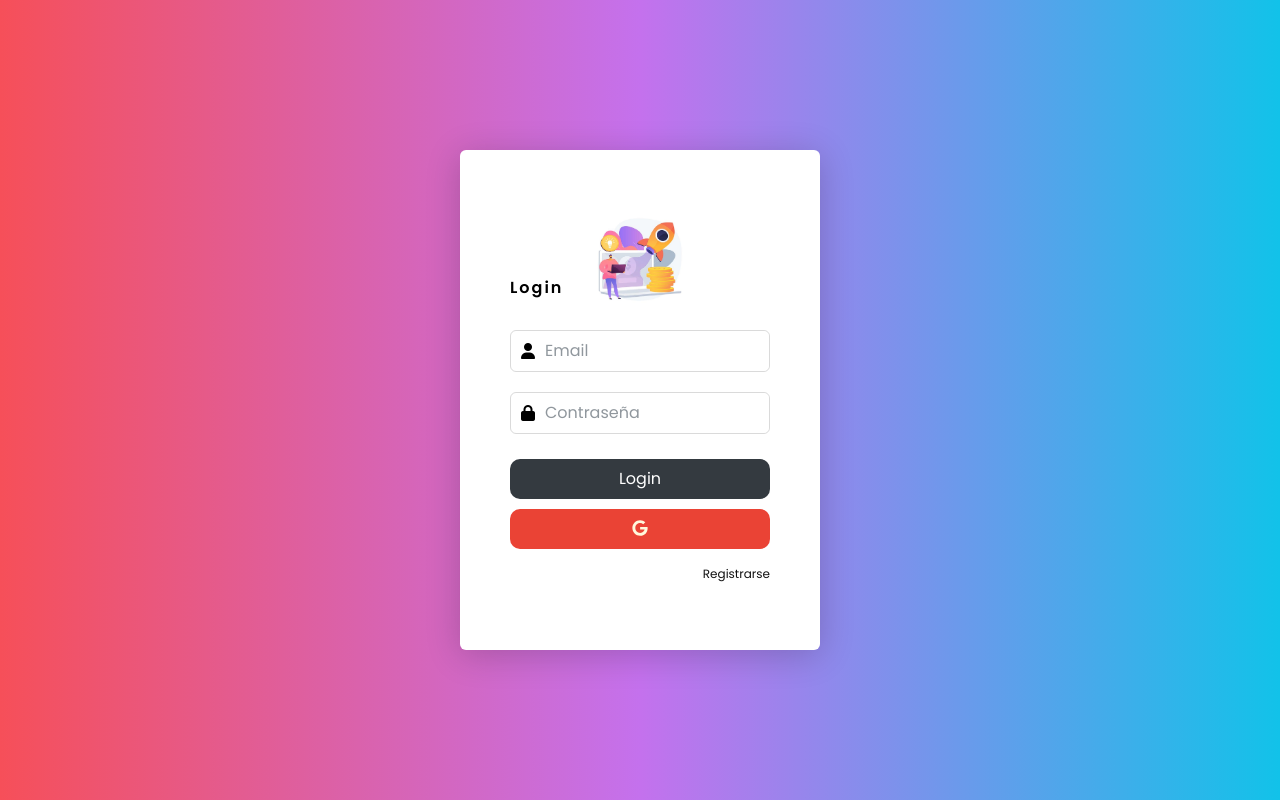
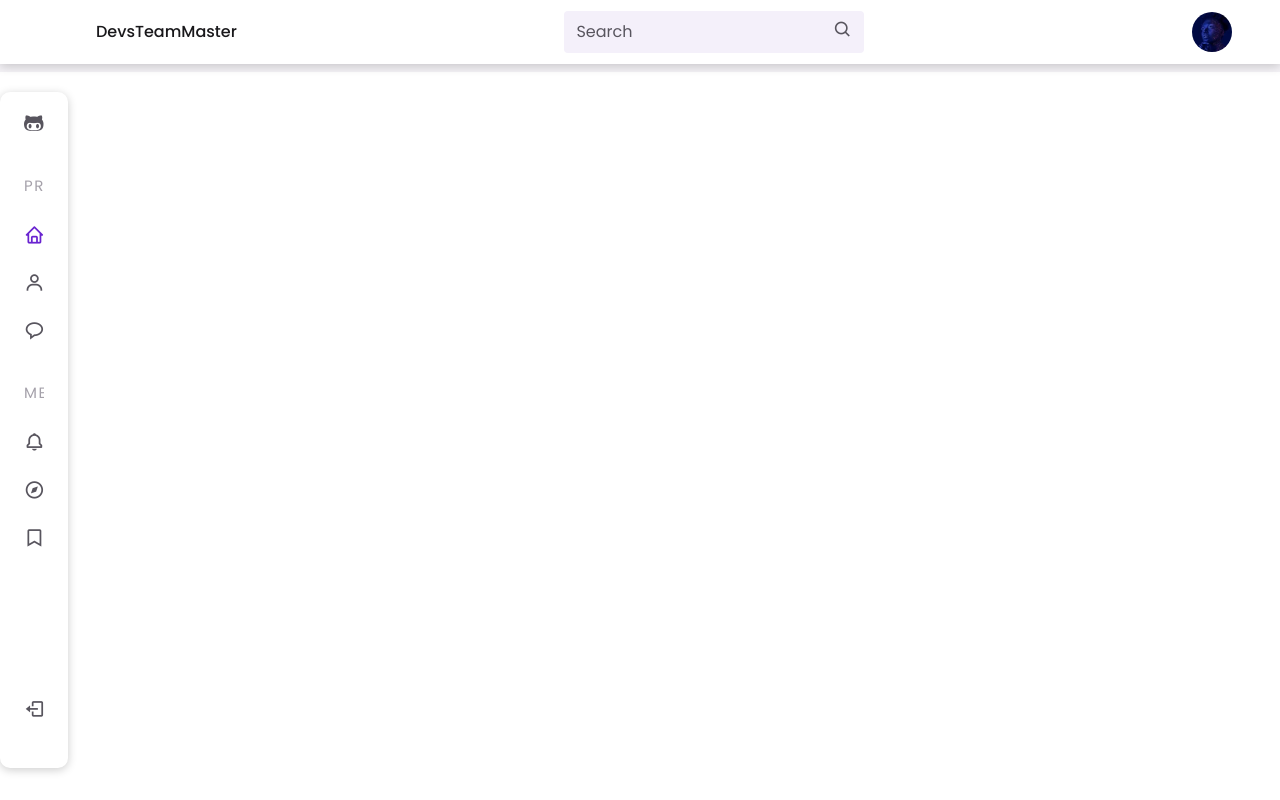
Before and after one commit to DevsTeamMaster/CicloTresMisionTic, a React (Create React App) app: page /Sales in a window 1280 px wide. Built offline with nearby package versions, Linux system fonts and the light colour scheme.

Commit message:
Corrigendo ClassName

```diff
--- a/src/App.jsx
+++ b/src/App.jsx
@@ -59,6 +59,9 @@ function App() {
 
       <Router>
         <Switch>
+           <Route path='/sales'>
+                <Sales/>
+            </Route>
           <Route path={['/AddSales', '/AddProduct']}>
             <Layout>
               <Switch>
@@ -81,6 +84,7 @@ function App() {
               </Route>
             </Switch>
           </Route>
+
         </Switch>
       </Router>
     </div>
--- a/src/pages/login.jsx
+++ b/src/pages/login.jsx
@@ -13,25 +13,25 @@ import React from 'react'
 function Login() {
 
   return (
-    <section class="login">
-    <div class="box">
-      <div class="form">
+    <section className="login">
+    <div className="box">
+      <div className="form">
           <div className = "logo">
                   <img src={logo} alt="" />
           </div>
         <h2>Login</h2>
         <form action="">
-          <div class="inputBx">
+          <div className="inputBx">
             <div className="google-icon">
-                <i class="fas fa-user"></i>
+                <i className="fas fa-user"></i>
             </div>
             <div>
             <input type="email" placeholder="Email" id="email"/>
             </div>
           </div>
-          <div class="inputBx">
+          <div className="inputBx">
             <div className="google-icon">
-                <i class="fas fa-lock"></i>
+                <i className="fas fa-lock"></i>
             </div>
             <div>
             <input type="password" placeholder="Contraseña" id="email"/>
@@ -41,7 +41,7 @@ function Login() {
               <div className="btn-hijo">
 
               <button className="login-btn">
-              <Link to="/sales">
+              <Link to="/addsales">
               <div>
               <span>Login</span>
               </div>
--- a/src/pages/register.jsx
+++ b/src/pages/register.jsx
@@ -10,25 +10,25 @@ function Register() {
             <div className="form">
                 <h2>Register</h2>
                     <form action="">
-                        <div class="inputBx">
+                        <div className="inputBx">
                             <div className="google-icon">
-                                <i class="fas fa-at"></i>
+                                <i className="fas fa-at"></i>
                             </div>
                             <div>
                                 <input type="email" placeholder="Email" id="email"/>
                             </div>
                         </div>
-                        <div class="inputBx">
+                        <div className="inputBx">
                             <div className="google-icon">
-                                <i class="fas fa-mobile-alt"></i>
+                                <i className="fas fa-mobile-alt"></i>
                             </div>
                             <div>
                                 <input type="number" placeholder="Telefono" id="email" />
                             </div>
                         </div>
-                        <div class="inputBx">
+                        <div className="inputBx">
                             <div className="google-icon">
-                                <i class="fas fa-key"></i>
+                                <i className="fas fa-key"></i>
                             </div>
                             <div>
                                 <input type="password" placeholder="Contraseña" id="email"/>
--- a/src/pages/sales.jsx
+++ b/src/pages/sales.jsx
@@ -7,38 +7,38 @@ const sales = () => {
     return (
         <div>
         <div className="body">
-         <header class="header">
+         <header className="header">
         <div class="header__container">
-            <img src={imagenUsuario} alt="" class="header__img"/>
+            <img src={imagenUsuario} alt="" className="header__img"/>
 
-            <Link class="header__logo">DevsTeamMaster</Link>
+            <Link className="header__logo">DevsTeamMaster</Link>
 
             <div class="header__search">
-                <input type="search" placeholder="Search" class="header__input"/>
-                <i class='bx bx-search header__icon'></i>
+                <input type="search" placeholder="Search" className="header__input"/>
+                <i className='bx bx-search header__icon'></i>
             </div>
 
-            <div class="header__toggle">
-                <i class='bx bx-menu' id="header-toggle"></i>
+            <div className="header__toggle">
+                <i className='bx bx-menu' id="header-toggle"></i>
             </div>
         </div>
     </header>
 
-    <div class="nav" id="navbar">
-        <nav class="nav__container">
+    <div className="nav" id="navbar">
+        <nav className="nav__container">
             <div>
-                <a href="#" class="nav__link nav__logo">
-                    <i class="fab fa-github-alt  nav__icon"></i>
-                    <span class="nav__logo-name">MisionTic2021</span>
+                <a href="#" className="nav__link nav__logo">
+                    <i className="fab fa-github-alt  nav__icon"></i>
+                    <span className="nav__logo-name">MisionTic2021</span>
                 </a>
 
-                <div class="nav__list">
-                    <div class="nav__items">
-                        <h3 class="nav__subtitle">Profile</h3>
+                <div className="nav__list">
+                    <div className="nav__items">
+                        <h3 className="nav__subtitle">Profile</h3>
 
-                        <a href="#" class="nav__link active">
-                            <i class='bx bx-home nav__icon' ></i>
-                            <span class="nav__name">Home</span>
+                        <a href="#" className="nav__link active">
+                            <i className='bx bx-home nav__icon' ></i>
+                            <span className="nav__name">Home</span>
                         </a>
 
                         <div class="nav__dropdown">
@@ -57,46 +57,46 @@ const sales = () => {
                             </div>
                         </div>
 
-                        <a href="#" class="nav__link">
-                            <i class='bx bx-message-rounded nav__icon' ></i>
-                            <span class="nav__name">Messages</span>
+                        <a href="#" className="nav__link">
+                            <i className='bx bx-message-rounded nav__icon' ></i>
+                            <span className="nav__name">Messages</span>
                         </a>
                     </div>
 
-                    <div class="nav__items">
-                        <h3 class="nav__subtitle">Menu</h3>
+                    <div className="nav__items">
+                        <h3 className="nav__subtitle">Menu</h3>
 
-                        <div class="nav__dropdown">
-                            <a href="#" class="nav__link">
-                                <i class='bx bx-bell nav__icon' ></i>
-                                <span class="nav__name">Notifications</span>
-                                <i class='bx bx-chevron-down nav__icon nav__dropdown-icon'></i>
+                        <div className="nav__dropdown">
+                            <a href="#" className="nav__link">
+                                <i className='bx bx-bell nav__icon' ></i>
+                                <span className="nav__name">Notifications</span>
+                                <i className='bx bx-chevron-down nav__icon nav__dropdown-icon'></i>
                             </a>
 
-                            <div class="nav__dropdown-collapse">
-                                <div class="nav__dropdown-content">
-                                    <a href="#" class="nav__dropdown-item">Blocked</a>
-                                    <a href="#" class="nav__dropdown-item">Silenced</a>
-                                    <a href="#" class="nav__dropdown-item">Publish</a>
-                                    <a href="#" class="nav__dropdown-item">Program</a>
+                            <div className="nav__dropdown-collapse">
+                                <div className="nav__dropdown-content">
+                                    <a href="#" className="nav__dropdown-item">Blocked</a>
+                                    <a href="#" className="nav__dropdown-item">Silenced</a>
+                                    <a href="#" className="nav__dropdown-item">Publish</a>
+                                    <a href="#" className="nav__dropdown-item">Program</a>
                                 </div>
                             </div>
 
                         </div>
 
-                        <a href="#" class="nav__link">
+                        <a href="#" className="nav__link">
                             <i class='bx bx-compass nav__icon' ></i>
-                            <span class="nav__name">Explore</span>
+                            <span className="nav__name">Explore</span>
                         </a>
-                        <a href="#" class="nav__link">
+                        <a href="#" className="nav__link">
                             <i class='bx bx-bookmark nav__icon' ></i>
-                            <span class="nav__name">Saved</span>
+                            <span className="nav__name">Saved</span>
                         </a>
                     </div>
                 </div>
             </div>
 
-            <a href="#" class="nav__link nav__logout">
+            <a href="#" className="nav__link nav__logout">
                 <i class='bx bx-log-out nav__icon' ></i>
                 <span class="nav__name">Log Out</span>
             </a>
```
Also changed, not shown: src/pages/interfazMaestroProd.jsx (added).
